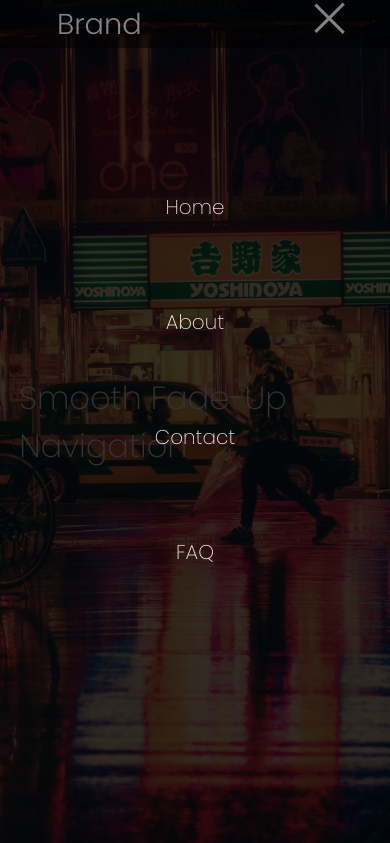
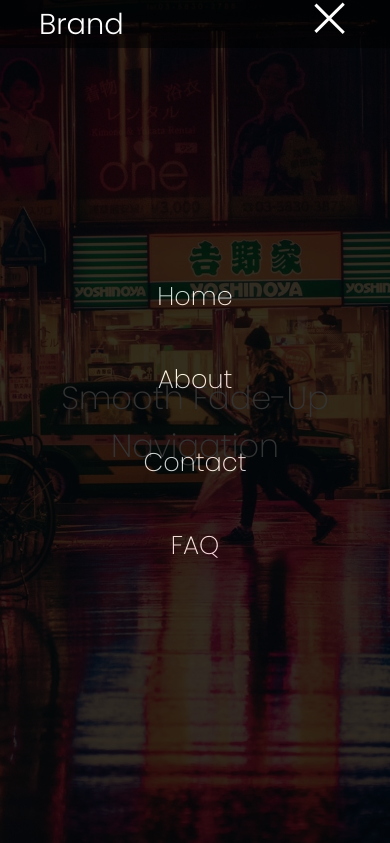
Before and after one commit to lukaszsoleski/code-workshop, a plain HTML site: page components/Overlay Navigation/Responsive Overlay Navigation/index.html in a window 390 px wide. Both pictures are taken after a click on the element 331 px from the left and 28 px from the top of the page. Shown: the top 843 px of the page. Drawn offline with nearby package versions, Linux system fonts and the light colour scheme.

Commit message:
Completed flexbox layout. Added smoth scrolling.

```diff
--- a/components/Overlay Navigation/Responsive Overlay Navigation/index.html
+++ b/components/Overlay Navigation/Responsive Overlay Navigation/index.html
@@ -6,7 +6,6 @@
       <meta http-equiv="X-UA-Compatible" content="ie=edge">
       <title>Smooth Fade-Up Responsive Navigation</title>
       <link rel="stylesheet" href="style.css">
-      <script src="http://code.jquery.com/jquery-3.3.1.js"></script>
       <link href="https://fonts.googleapis.com/css?family=Poppins:200,300,400,700,900" rel="stylesheet">
 </head>
 <body>
@@ -17,10 +16,10 @@
             </span>
 
             <ul class="menu">
-                  <li><a href="#home">Home</a></li>
-                  <li><a href="#about">About</a></li>
-                  <li><a href="#contact">Contact</a></li>
-                  <li><a href="#home">FAQ</a></li>
+                  <li class="underline-on-hover"><a href="#home" >Home</a></li>
+                  <li class="underline-on-hover"><a href="#about" >About</a></li>
+                  <li class="underline-on-hover"><a href="#contact">Contact</a></li>
+                  <li class="underline-on-hover"><a href="#home" >FAQ</a></li>
             </ul>
 
             <div id="toggle">
@@ -32,10 +31,10 @@
 
       <div id="resize">
             <ul class="menu">
-                  <li><a href="#home">Home</a></li>
-                  <li><a href="#about">About</a></li>
-                  <li><a href="#contact">Contact</a></li>
-                  <li><a href="#home">FAQ</a></li>
+                  <li class="underline-on-hover"><a href="#home">Home</a></li>
+                  <li class="underline-on-hover"><a href="#about">About</a></li>
+                  <li class="underline-on-hover"><a href="#contact">Contact</a></li>
+                  <li class="underline-on-hover"><a href="#home">FAQ</a></li>
             </ul>
       </div>
       <div class="showcase" id="home">
@@ -47,7 +46,7 @@
             <div class="content">
                   <h1>Welcome</h1>
                   <p>
-                  Lorem ipsum, dolor sit amet consectetur adipisicing elit. Ratione, amet cupiditate quasi animi quibusdam voluptatem veniam doloribus ipsa iure quas officiis sed possimus dignissimos! Fugiat impedit vitae minus temporibus totam.
+                        Lorem ipsum, dolor sit amet consectetur adipisicing elit. Ratione, amet cupiditate quasi animi quibusdam voluptatem veniam doloribus ipsa iure quas officiis sed possimus dignissimos! Fugiat impedit vitae minus temporibus totam.
                   </p>
             </div>
       </div>
@@ -56,10 +55,11 @@
             <div class="content">
                   <h1>Find Us</h1>
                   <p>
-                  Lorem ipsum, dolor sit amet consectetur adipisicing elit. Ratione, amet cupiditate quasi animi quibusdam voluptatem veniam doloribus ipsa iure quas officiis sed possimus dignissimos! Fugiat impedit vitae minus temporibus totam.
+                        Lorem ipsum, dolor sit amet consectetur adipisicing elit. Ratione, amet cupiditate quasi animi quibusdam voluptatem veniam doloribus ipsa iure quas officiis sed possimus dignissimos! Fugiat impedit vitae minus temporibus totam.
                   </p>
             </div>
       </div>
+      <script src="http://code.jquery.com/jquery-3.3.1.js"></script>
       <script>
 
       $("#toggle").click(function() {
@@ -67,7 +67,7 @@
       $(this).toggleClass("on");
       $("#resize").toggleClass("active");
 
-      });
+});
 
       $("#resize li").click(function(){
             $("#toggle").removeClass("on");
@@ -78,6 +78,6 @@
 
 
       </script>
-
+      <script src="scrolling.js"></script>
 </body>
 </html>
--- /dev/null
+++ b/components/Overlay Navigation/Responsive Overlay Navigation/scrolling.js
@@ -0,0 +1,24 @@
+$(document).ready(function(){
+  // Add smooth scrolling to all links
+  $("a").on('click', function(event) {
+
+    // Make sure this.hash has a value before overriding default behavior
+    if (this.hash !== "") {
+      // Prevent default anchor click behavior
+      event.preventDefault();
+
+      // Store hash
+      var hash = this.hash;
+
+      // Using jQuery's animate() method to add smooth page scroll
+      // The optional number (800) specifies the number of milliseconds it takes to scroll to the specified area
+      $('html, body').animate({
+        scrollTop: $(hash).offset().top
+      }, 800, function(){
+
+        // Add hash (#) to URL when done scrolling (default click behavior)
+        window.location.hash = hash;
+      });
+    } // End if
+  });
+});
--- a/components/Overlay Navigation/Responsive Overlay Navigation/style.css
+++ b/components/Overlay Navigation/Responsive Overlay Navigation/style.css
@@ -21,7 +21,9 @@ body {
       top: 50%;
       left: 50%;
       transform: translate(-50%, -50%);
-      padding: 0 1.2em;
+      width: 95%;
+      padding: 0 1.6em;
+      text-align: center;
 }
 
 .content h1 {
@@ -34,10 +36,10 @@ body {
       font-size: 1.6em;
       font-weight: 200;
 }
+
 nav {
       width: 100%;
-      background: #000;
-      opacity: 0.5;
+      background: rgba(0,0,0,.5);
       height: 3em;
       position: fixed;
       z-index: 1;
@@ -45,8 +47,8 @@ nav {
       flex-direction: row;/*default*/
       flex-wrap: nowrap;/*default*/
       justify-content: space-evenly;
-	  align-items:center;
-	  z-index: 999;
+	align-items:center;
+	z-index: 999;
 }
 
 
@@ -62,14 +64,21 @@ nav #brand a {
       transition: all 0.3s ease-out;
       font-weight: 300;
 }
-/*
-nav #brand a:hower{
 
-} */
 
-nav .menu {
-	/*deleted floats*/
-}
+.underline-on-hover::after{
+      content: '';
+      display: block; /*next line*/
+      width: 0;
+      height: 2px;
+      background: #fff;
+      transition: width .3s;
+  }
+  .underline-on-hover:hover::after
+  {
+      width: 100%;
+      transition: width .3s;
+  }
 
 nav .menu li {
       display: inline-block;
@@ -77,6 +86,7 @@ nav .menu li {
       cursor: pointer;
       transition: all 0.3s ease-out;
 }
+
 
 nav .menu li a {
       color: #fff;
@@ -129,35 +139,29 @@ nav .menu li a {
       visibility: hidden;
       opacity: 0;
       transition: all 1s ease-out;
-      display: table;
-}
-
-#resize .menu {
-      height: 90px;
-      display: table-cell;
-      vertical-align: center;
+      display: flex;
+      flex-direction: column;
+      align-items: center;
+      justify-content: center;
+      text-align: center;
 }
 
 #resize .menu li {
       display: block;
-      text-align: center;
       padding: 20px 0;
-      font-size: 50px;
-      min-height: 50px;
-      font-weight: bold;
+      line-height: 1.6em;
+      font-size: 1.6em;
+      font-weight: 200;
       cursor: pointer;
       transition: all 0.3s ease-out;
 }
 
-#resize li:nth-child(1) {
-      margin-top:140px;
+#resize .menu li a {
+      color: #fff;
+
 }
 
-#resize .menu li a {
-      color: #fff;
-}
-
-#resize.active { /*           ACTIVE            */
+#resize.active {
       visibility: visible;
       opacity: 0.8;
 }
@@ -171,15 +175,8 @@ nav .menu li a {
       }
 
       nav #brand {
-            margin-left: 18px;
-			position:absolute;
-			left:10vw;
-      }
-
-      .menu a {
-            font-family: "Poppins";
-            font-weight: 200;
-            font-size: 20px;
+		position:fixed;
+		left:10vw;
       }
 
       nav .menu {
```
